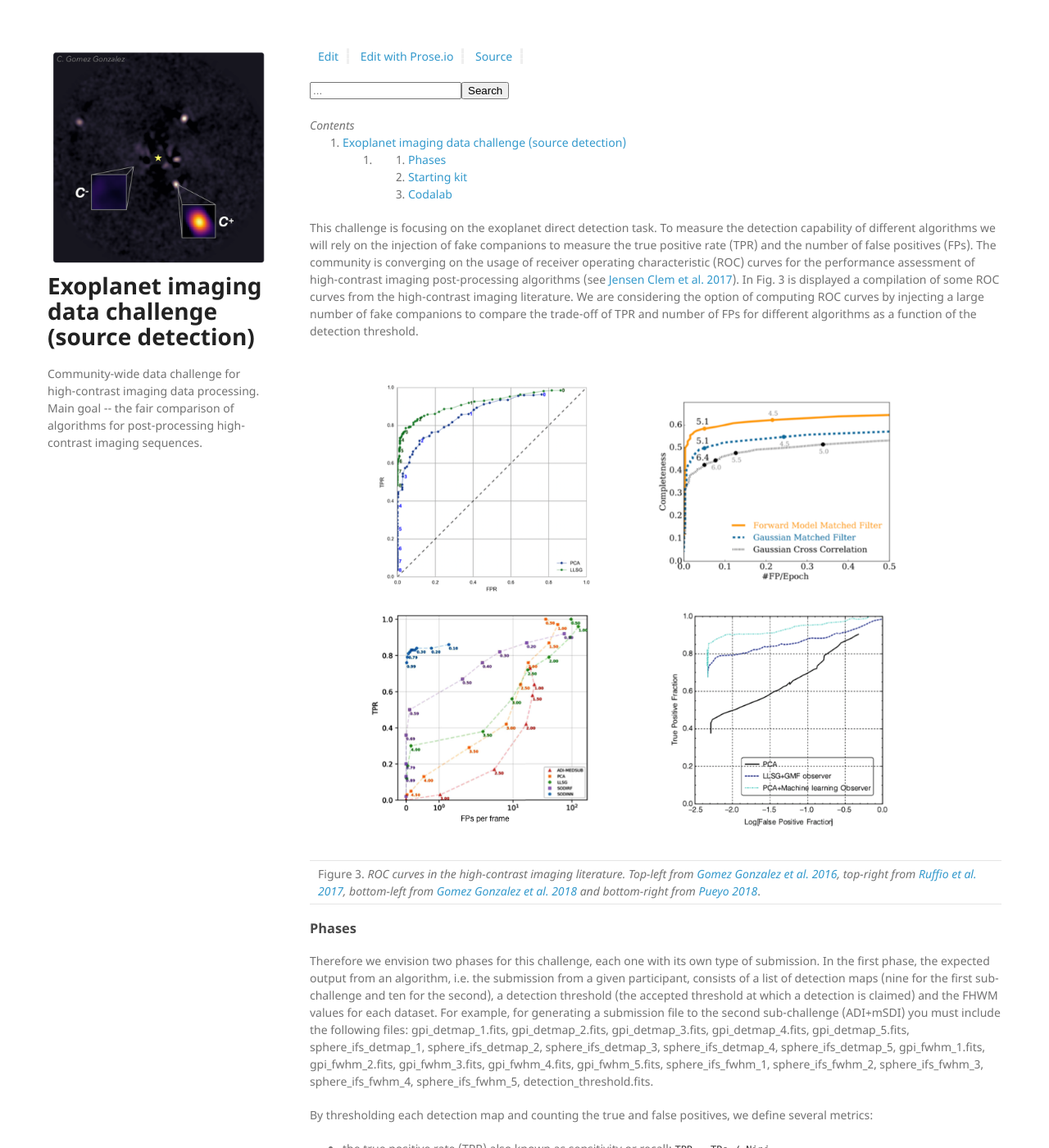
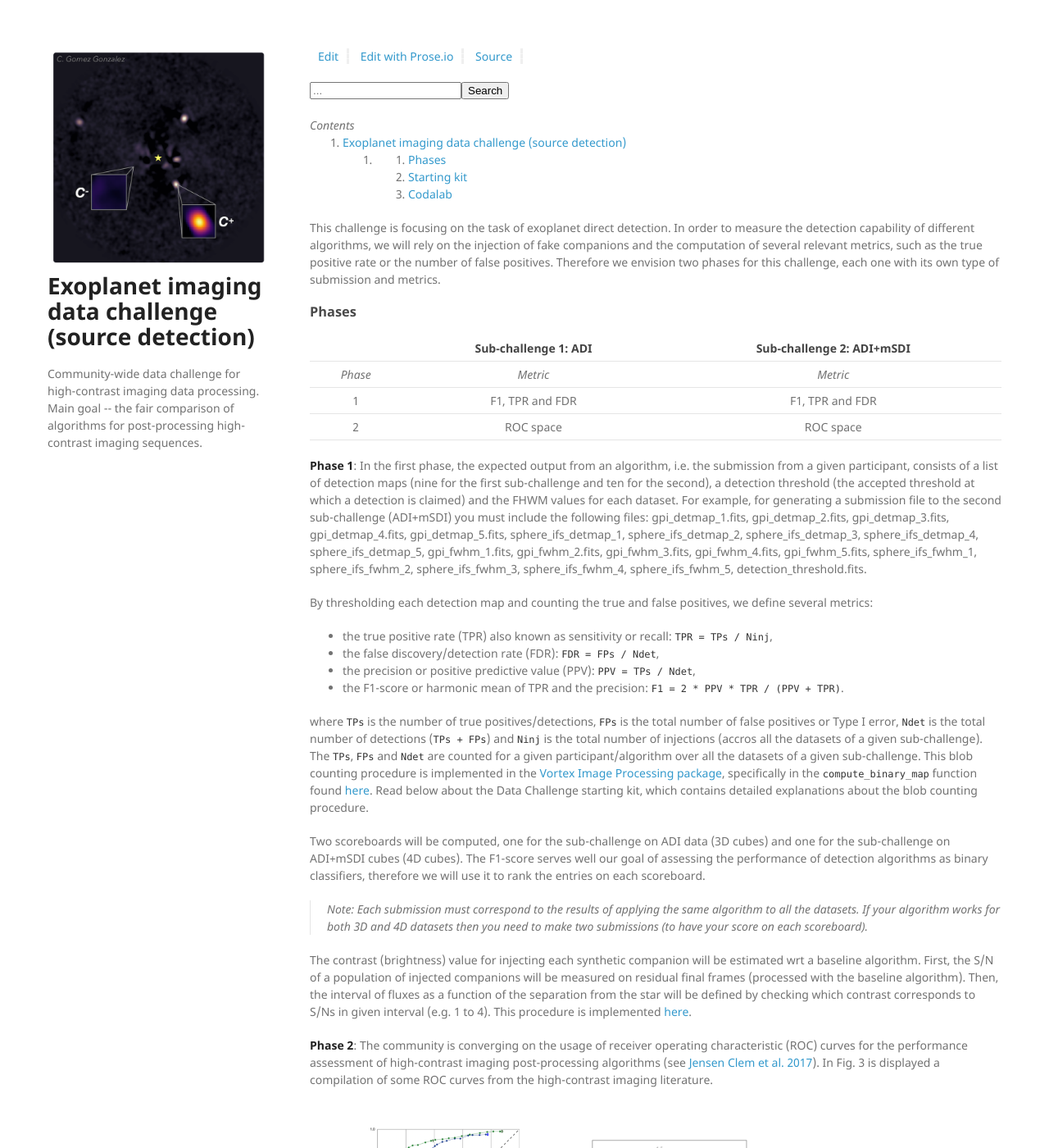
Before and after one commit to carlgogo/exoimaging_challenge, a Jekyll site: the page built from pages/metrics.md, in a window 1280 px wide and 1400 px high. Shown: the whole window at 82% size. Built offline with Jekyll 4.4.1, drawn with Linux system fonts in a browser that asks for light colours; nearby versions of some CDN libraries; our own code applies the rules of GitHub Pages for plain Markdown files; some of the changed text lies outside the part shown.

Commit message:
updating metrics

```diff
--- a/pages/metrics.md
+++ b/pages/metrics.md
@@ -1,12 +1,14 @@
-This challenge is focusing on the exoplanet direct detection task. To measure the detection capability of different algorithms we will rely on the injection of fake companions to measure the true positive rate (TPR) and the number of false positives (FPs). The community is converging on the usage of receiver operating characteristic (ROC) curves for the performance assessment of high-contrast imaging post-processing algorithms (see [Jensen Clem et al. 2017](https://arxiv.org/abs/1711.01215)). In Fig. 3 is displayed a compilation of some ROC curves from the high-contrast imaging literature. We are considering the option of computing ROC curves by injecting a large number of fake companions to compare the trade-off of TPR and number of FPs for different algorithms as a function of the detection threshold.
-
-| ![data](https://raw.githubusercontent.com/carlgogo/exoimaging_challenge/master/assets/images/challenge_fig3.001.png){:width="800px"} |
-|---|
-| Figure 3. *ROC curves in the high-contrast imaging literature. Top-left from [Gomez Gonzalez et al. 2016](https://arxiv.org/abs/1602.08381), top-right from [Ruffio et al. 2017](https://arxiv.org/abs/1705.05477), bottom-left from [Gomez Gonzalez et al. 2018](https://arxiv.org/abs/1712.02841) and bottom-right from [Pueyo 2018](https://link.springer.com/referenceworkentry/10.1007/978-3-319-30648-3_10-1)*. |
+This challenge is focusing on the task of exoplanet direct detection. In order to measure the detection capability of different algorithms, we will rely on the injection of fake companions and the computation of several relevant metrics, such as the true positive rate or the number of false positives. Therefore we envision two phases for this challenge, each one with its own type of submission and metrics.
 
 ### Phases
 
-Therefore we envision two phases for this challenge, each one with its own type of submission. In the first phase, the expected output from an algorithm, i.e. the submission from a given participant, consists of a list of detection maps (nine for the first sub-challenge and ten for the second), a detection threshold (the accepted threshold at which a detection is claimed) and the FHWM values for each dataset. For example, for generating a submission file to the second sub-challenge (ADI+mSDI) you must include the following files: gpi_detmap_1.fits, gpi_detmap_2.fits, gpi_detmap_3.fits, gpi_detmap_4.fits, gpi_detmap_5.fits, sphere_ifs_detmap_1, sphere_ifs_detmap_2, sphere_ifs_detmap_3, sphere_ifs_detmap_4, sphere_ifs_detmap_5, gpi_fwhm_1.fits, gpi_fwhm_2.fits, gpi_fwhm_3.fits, gpi_fwhm_4.fits, gpi_fwhm_5.fits, sphere_ifs_fwhm_1, sphere_ifs_fwhm_2, sphere_ifs_fwhm_3, sphere_ifs_fwhm_4, sphere_ifs_fwhm_5, detection_threshold.fits.
+|           |Sub-challenge 1: ADI   |Sub-challenge 2: ADI+mSDI
+|:--:       |:--:                   |:--:
+|*Phase*    |*Metric*               |*Metric*
+| 1         |F1, TPR and FDR        |F1, TPR and FDR
+| 2         |ROC space              |ROC space
+
+**Phase 1**: In the first phase, the expected output from an algorithm, i.e. the submission from a given participant, consists of a list of detection maps (nine for the first sub-challenge and ten for the second), a detection threshold (the accepted threshold at which a detection is claimed) and the FHWM values for each dataset. For example, for generating a submission file to the second sub-challenge (ADI+mSDI) you must include the following files: gpi_detmap_1.fits, gpi_detmap_2.fits, gpi_detmap_3.fits, gpi_detmap_4.fits, gpi_detmap_5.fits, sphere_ifs_detmap_1, sphere_ifs_detmap_2, sphere_ifs_detmap_3, sphere_ifs_detmap_4, sphere_ifs_detmap_5, gpi_fwhm_1.fits, gpi_fwhm_2.fits, gpi_fwhm_3.fits, gpi_fwhm_4.fits, gpi_fwhm_5.fits, sphere_ifs_fwhm_1, sphere_ifs_fwhm_2, sphere_ifs_fwhm_3, sphere_ifs_fwhm_4, sphere_ifs_fwhm_5, detection_threshold.fits.
 
 By thresholding each detection map and counting the true and false positives, we define several metrics:
 
@@ -23,15 +25,15 @@ Two scoreboards will be computed, one for the sub-challenge on ADI data (3D cube
 
 The contrast (brightness) value for injecting each synthetic companion will be estimated wrt a baseline algorithm. First, the S/N of a population of injected companions will be measured on residual final frames (processed with the baseline algorithm). Then, the interval of fluxes as a function of the separation from the star will be defined by checking which contrast corresponds to S/Ns in given interval (e.g. 1 to 4). This procedure is implemented [here](https://github.com/carlgogo/exoimaging_challenge_extras/blob/master/flux_estimation.py).
 
-In a second phase, we will focus on the computation of ROC curves. For this purpose, we will require the source code of the algorithm (Python), an executable file or a Docker image. Additionally, we require the detection thresholds for the thresholding and counting sources procedure. The ROC curve computation boils down to repeating the above procedure of injecting companions in the empty challenge datasets, computing detection maps, thresholding them and counting sources, ie. the detection state and the number of false positives for different detection criteria.
+**Phase 2**: The community is converging on the usage of receiver operating characteristic (ROC) curves for the performance assessment of high-contrast imaging post-processing algorithms (see [Jensen Clem et al. 2017](https://arxiv.org/abs/1711.01215)). In Fig. 3 is displayed a compilation of some ROC curves from the high-contrast imaging literature.
+
+| ![data](https://raw.githubusercontent.com/carlgogo/exoimaging_challenge/master/assets/images/challenge_fig3.001.png){:width="600px"} |
+|---|
+| Figure 3. *ROC curves in the high-contrast imaging literature. Top-left from [Gomez Gonzalez et al. 2016](https://arxiv.org/abs/1602.08381), top-right from [Ruffio et al. 2017](https://arxiv.org/abs/1705.05477), bottom-left from [Gomez Gonzalez et al. 2018](https://arxiv.org/abs/1712.02841) and bottom-right from [Pueyo 2018](https://link.springer.com/referenceworkentry/10.1007/978-3-319-30648-3_10-1)*. |
+
+In this phase, we will focus on the computation of ROC curves for comparing the trade-off of TPR and number of FPs for different algorithms as a function of the detection threshold. The ROC curve computation boils down to repeating the above procedure of injecting companions in the empty challenge datasets, computing detection maps, thresholding them and counting sources, ie. the detection state and the number of false positives for different detection criteria. This expensive procedure will be performed locally, therefore the source code of the algorithm (implemented on an open source language such as Python or R), an executable file or a Docker image will be required from the participants. Additionally, the participant must submit the detection thresholds for the thresholding and blob counting procedure.
 
 > Important: only the participants who agree to submit their code will be included in the second phase of this data challenge.
-
-|           |Sub-challenge 1: ADI   |Sub-challenge 2: ADI+mSDI
-|:--:       |:--:                   |:--:
-|*Phase*    |*Metric*               |*Metric*
-| 1         |F1, TPR and FDR        |F1, TPR and FDR
-| 2         |ROC space              |ROC space
 
 ### Starting kit
 
```
